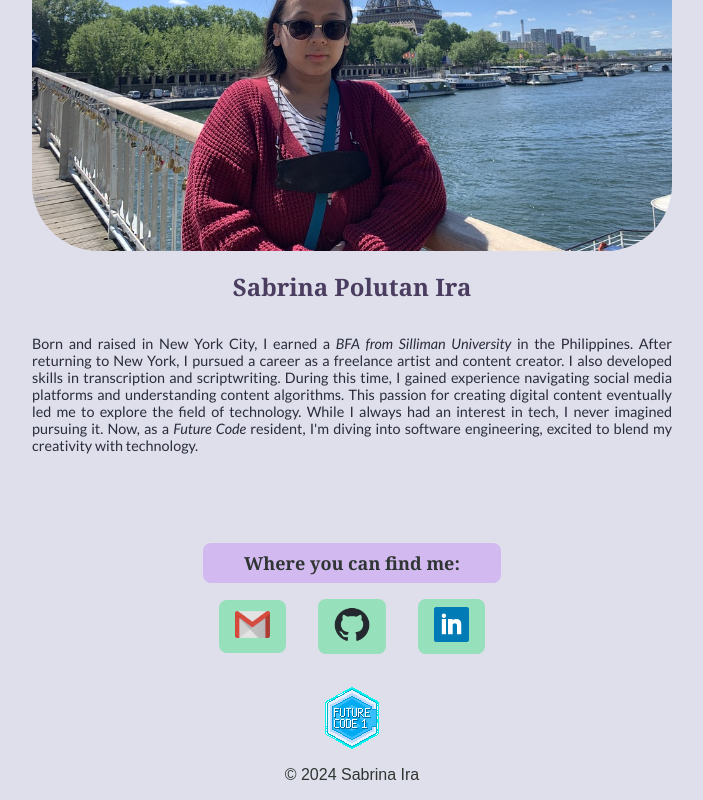
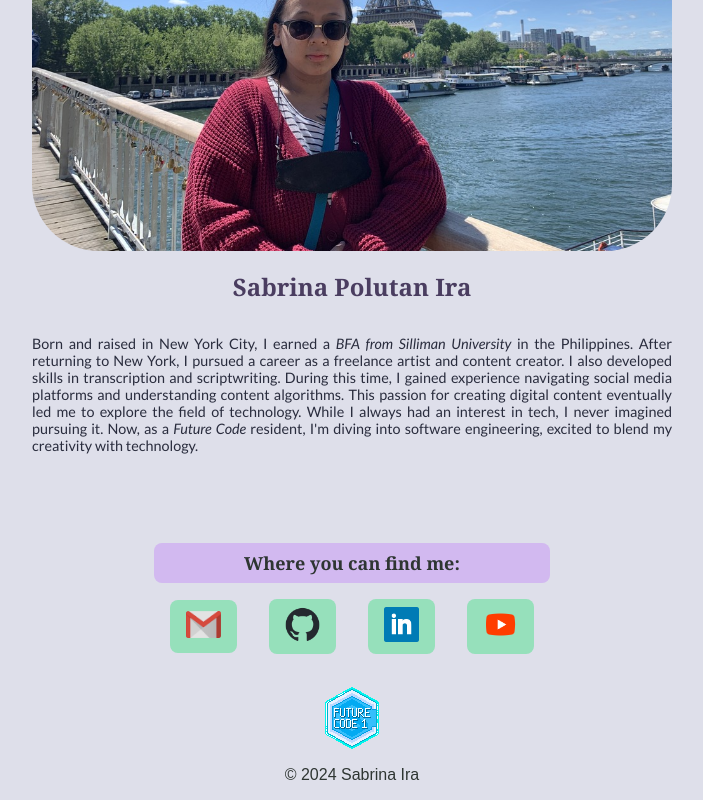
Before and after one commit to sabrinaira/portfolio-v1, a plain HTML site: page about.html in a window 1280 px wide. Shown: the part 432-1232 px from the top of the page, without its empty margins (288-991 px from the left). Drawn offline with Linux system fonts and the light colour scheme.

Commit message:
refactored 10-06

```diff
--- a/about.html
+++ b/about.html
@@ -73,15 +73,10 @@
       <section class="contact-info">
         <h4>Where you can find me:</h4>
         <ul class="nav-contact">
-          <a href="mailto:sabrinapira@yahoo.com" target="_blank"
-            ><li><img src="assets/gmail-logo.png" alt="gmail" /></li
-          ></a>
-          <a href="https://github.com/sabrinaira" target="_blank"
-            ><li><img src="assets/github-mark.png" alt="github" /></li
-          ></a>
-          <a href="https://www.linkedin.com/in/sabrinapira/" target="_blank"
-            ><li><img src="assets/linkedin-logo.png" alt="linkedin" /></li
-          ></a>
+          <a href="mailto:sabrinapira@yahoo.com" target="_blank"><li><img src="assets/gmail-logo.png" alt="gmail" /></li></a>
+          <a href="https://github.com/sabrinaira" target="_blank"><li><img src="assets/github-mark.png" alt="github" /></li></a>
+          <a href="https://www.linkedin.com/in/sabrinapira/" target="_blank"><li><img src="assets/linkedin-logo.png" alt="linkedin" /></li></a>
+          <a href="https://www.youtube.com/@techsabby" target="_blank"><li><img src="assets/youtube-240.png" alt="youtube" /></li></a>
         </ul>
       </section>
       <img
```
Also changed, not shown: index.html (+1 -0 lines), projects.html (+4 -9 lines), assets/youtube-240.png (added), assets/youtube-480.png (added), 1 other file.
